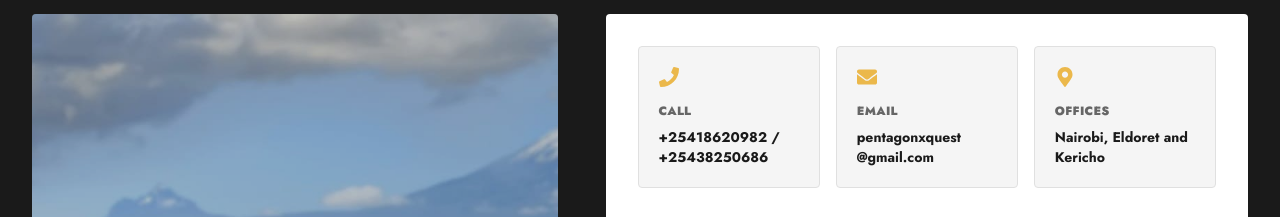
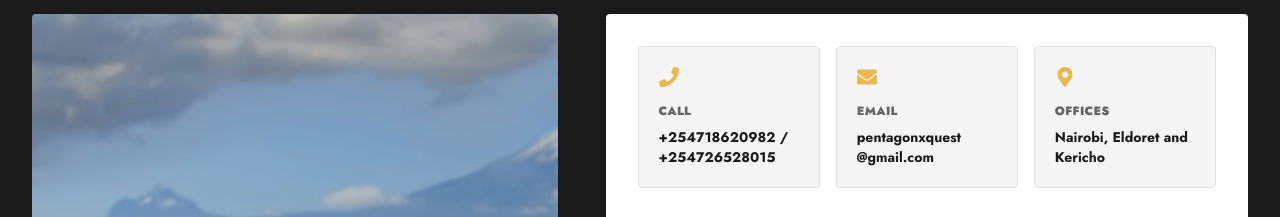
Before and after one commit to Binary-Bros-KE/PENTAGON-QUEST, a React (Vite) app: page / in a window 1280 px wide. Shown: the part 7320-7537 px from the top of the page. Built offline with nearby package versions, Linux system fonts and the light colour scheme.

Commit message:
Contact Fix

```diff
--- a/src/pages/Home/ContactSection.jsx
+++ b/src/pages/Home/ContactSection.jsx
@@ -30,7 +30,7 @@ export default function ContactSection() {
             <a href="tel:+254718620982" className="rounded border border-border bg-muted p-5 hover:border-primary transition-colors duration-200">
               <FaPhone className="mb-4 text-primary" size={20} />
               <p className="text-xs font-black uppercase tracking-wide text-gray">Call</p>
-              <p className="mt-2 text-sm font-bold text-dark">+25418620982 / +25438250686 </p>
+              <p className="mt-2 text-sm font-bold text-dark">+254718620982 / +254726528015 </p>
             </a>
             <a href="mailto:info@pentagonquest.com" className="rounded border border-border bg-muted p-5 hover:border-primary transition-colors duration-200">
               <FaEnvelope className="mb-4 text-primary" size={20} />
```
